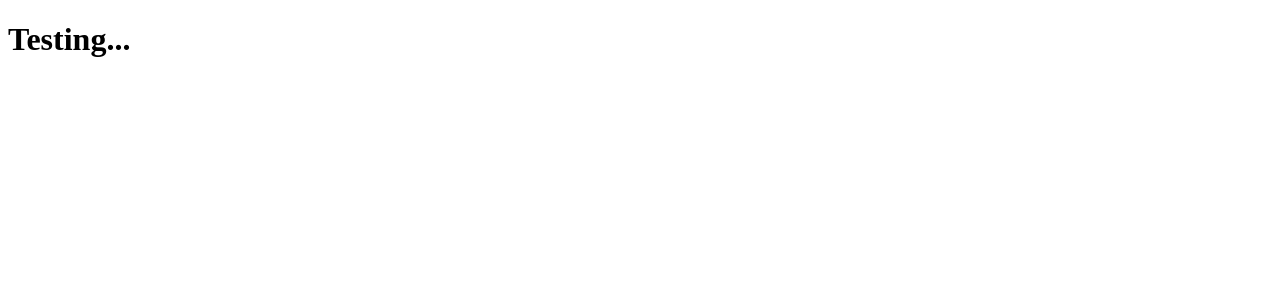
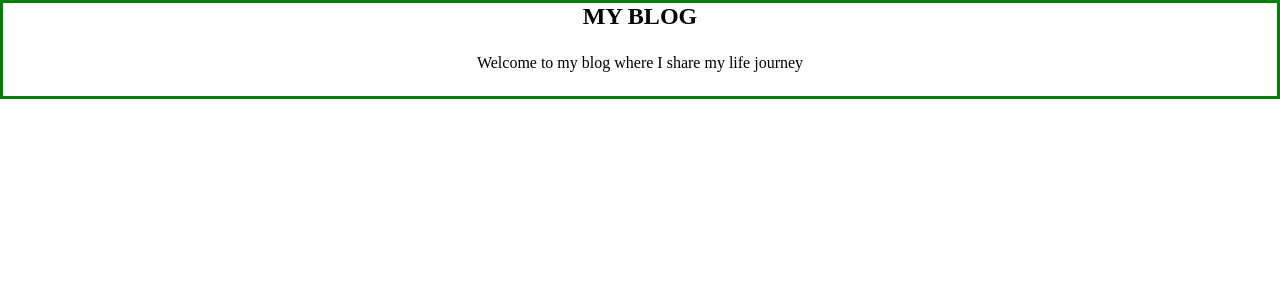
Before and after one commit to abythomas300/react-blog-template, a React (Vite) app: page / in a window 1280 px wide. Shown: the top 300 px of the page. Built offline with nearby package versions, Linux system fonts and the light colour scheme.

Commit message:
feat: add basic header

```diff
--- a/src/App.jsx
+++ b/src/App.jsx
@@ -1,6 +1,8 @@
+import Header from "./components/Header"
+
 function App() {
     return (
-        <h1>Testing...</h1>
+        <Header />
     )
 }
 
--- /dev/null
+++ b/src/components/Header.css
@@ -0,0 +1,18 @@
+body{
+    padding: 0px;
+    margin: 0px;
+}
+.header-container{
+   display: flex;
+   flex-direction: column;
+   align-items: center;
+   justify-content: center;
+   border: 3px solid green;
+}
+.header-container h2{
+    padding: 0px;
+    margin: 0px;
+}
+.header-container p{
+    padding: 0.5rem;
+}
--- /dev/null
+++ b/src/components/Header.jsx
@@ -0,0 +1,11 @@
+import "./Header.css"
+function Header() {
+    return(
+        <div className="header-container">
+            <h2>MY BLOG</h2>
+            <p>Welcome to my blog where I share my life journey</p>
+        </div>
+    )
+}
+
+export default Header
```
